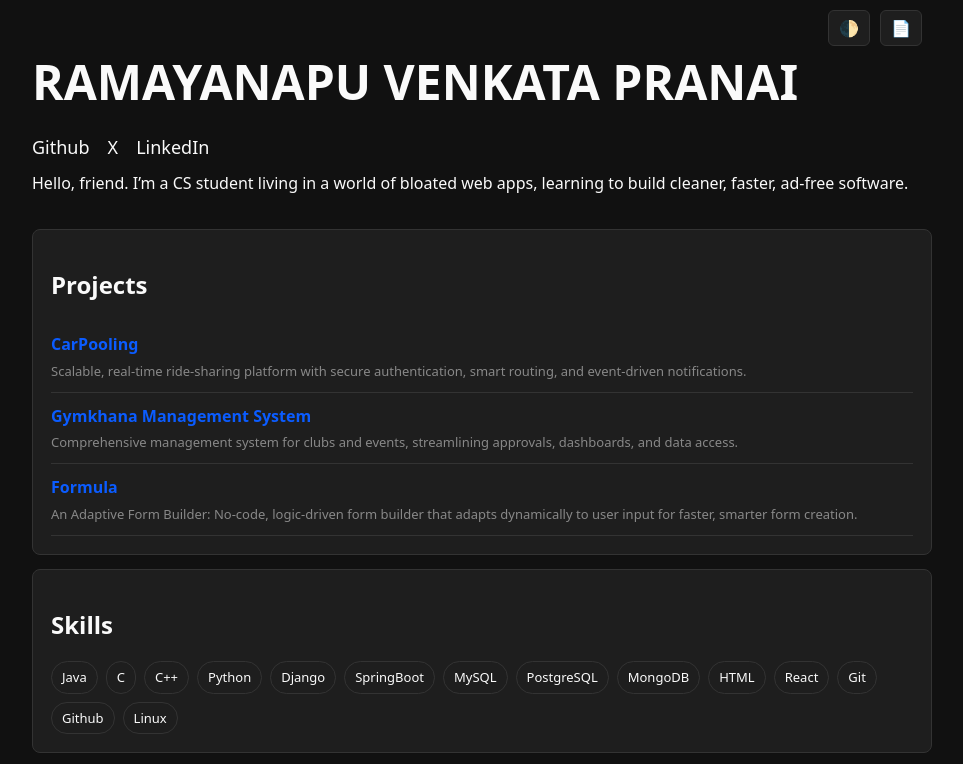
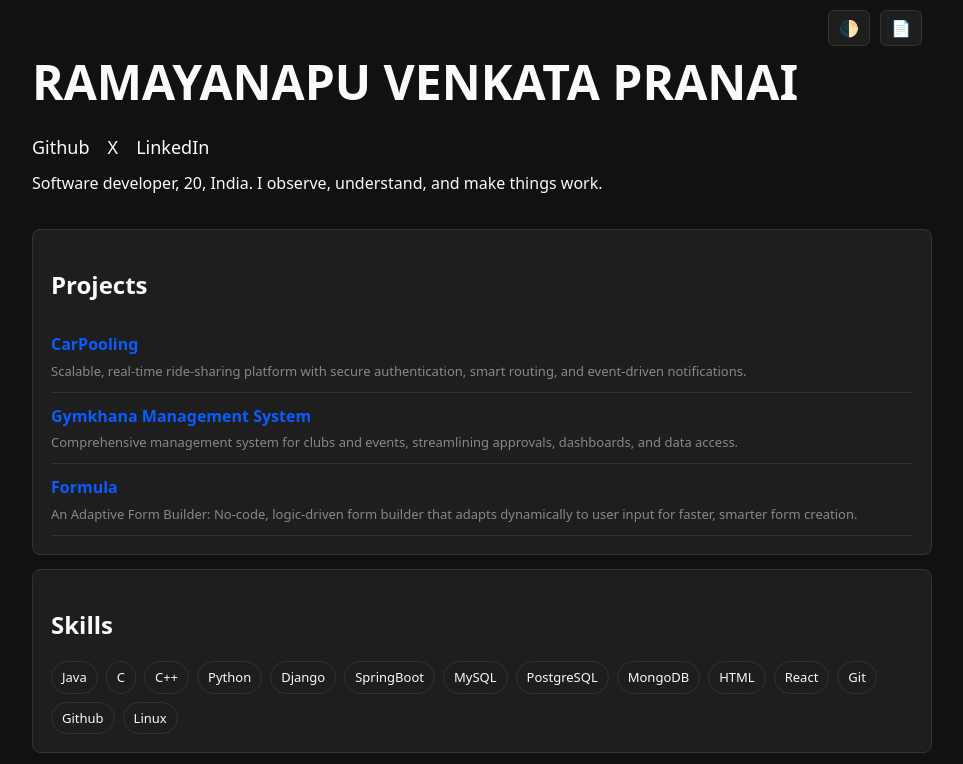
Before and after one commit to pranay-ramayanapu/portfolio, a plain HTML site: page index.html in a window 1280 px wide. Shown: the top 764 px of the page, without its empty margins (158-1121 px from the left). Drawn offline with Linux system fonts and the light colour scheme.

Commit message:
updated about me

```diff
--- a/index.html
+++ b/index.html
@@ -96,7 +96,7 @@ button:hover{background:#0941c4}
           <a href="https://x.com/murdockmatt301" target="_blank">X</a>
           <a href="https://www.linkedin.com/in/ramayanapu-venkata-pranai-18a88a288/" target="_blank">LinkedIn</a>
         </div>
-        <p class="lead" id="tag">Hello, friend. I’m a CS student living in a world of bloated web apps, learning to build cleaner, faster, ad-free software.</p>
+        <p class="lead" id="tag">Software developer, 20, India. I observe, understand, and make things work.</p>
       </header>
 
       <main>
```
